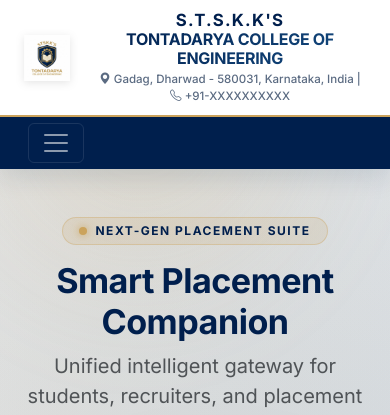
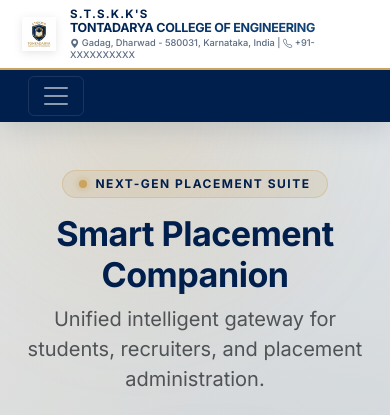
Before and after one commit to praveennaregalla-ctrl/smartplacementcompanion, a Django app: page /welcome/ in a window 390 px wide. Shown: the top 415 px of the page. Run offline with Django 5.2, Linux system fonts and the light colour scheme.

Commit message:
Update spatial theme CSS

```diff
--- a/smart_placement_companion/static/css/spatial-theme.css
+++ b/smart_placement_companion/static/css/spatial-theme.css
@@ -939,6 +939,53 @@ textarea:focus-visible,
     }
 }
 
+@media (max-width: 575.98px) {
+    .top-bar {
+        padding: 8px 10px !important;
+    }
+
+    .top-bar .row {
+        align-items: center;
+    }
+
+    .top-bar .col-md-auto {
+        flex: 0 0 48px;
+        width: 48px;
+        text-align: left !important;
+    }
+
+    .top-bar .col {
+        flex: 1 1 0;
+        text-align: left !important;
+    }
+
+    .college-logo-img {
+        height: 42px;
+    }
+
+    .college-title {
+        min-width: 0;
+    }
+
+    .college-title h1 {
+        font-size: 0.72rem !important;
+        line-height: 1.1;
+    }
+
+    .college-title h2 {
+        font-size: clamp(0.68rem, 3.2vw, 0.82rem) !important;
+        line-height: 1.1;
+        white-space: nowrap;
+    }
+
+    .college-title p {
+        display: block;
+        font-size: 0.58rem !important;
+        line-height: 1.2;
+        margin-top: 3px !important;
+    }
+}
+
 @media (prefers-reduced-motion: reduce) {
     *,
     *::before,
```
